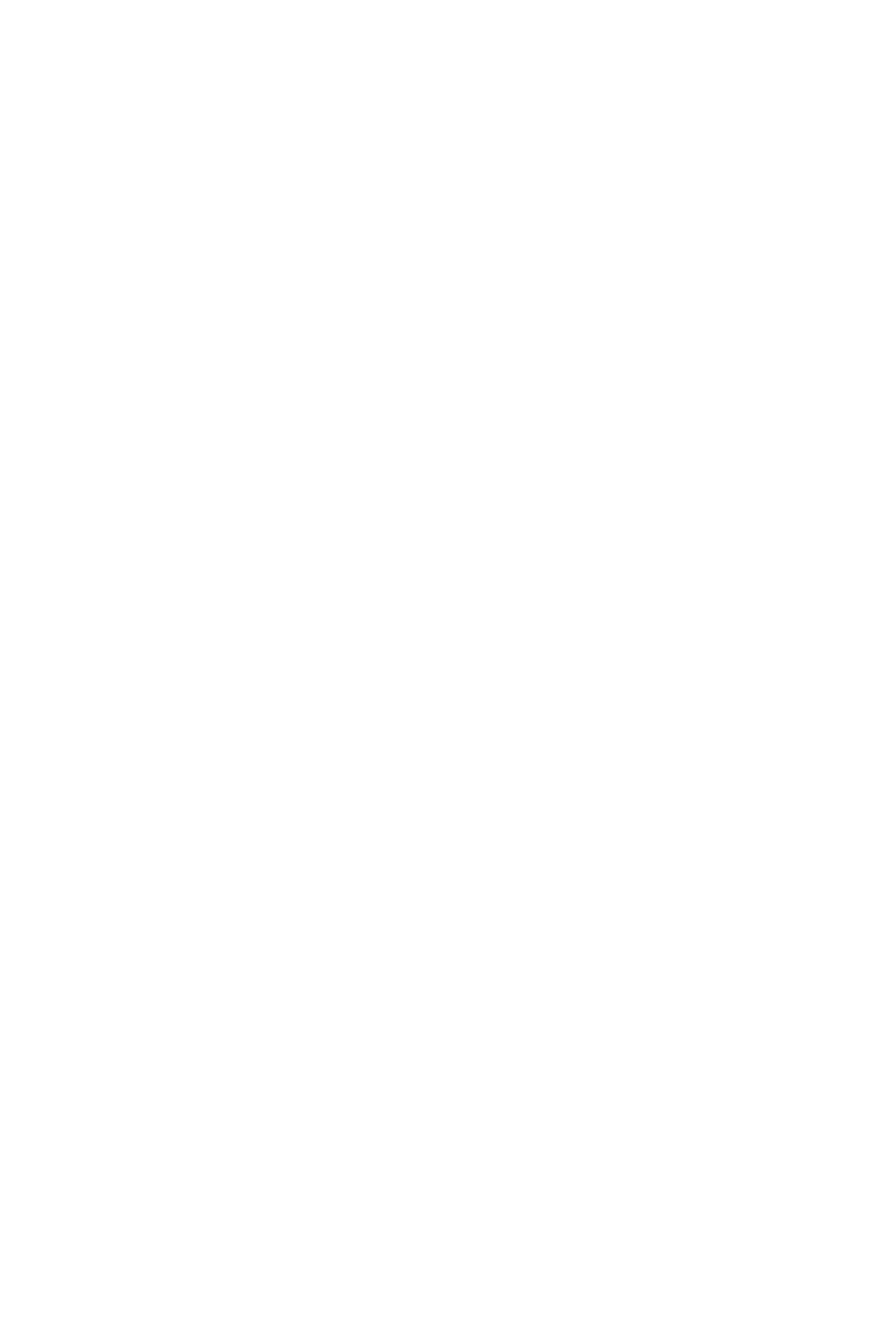
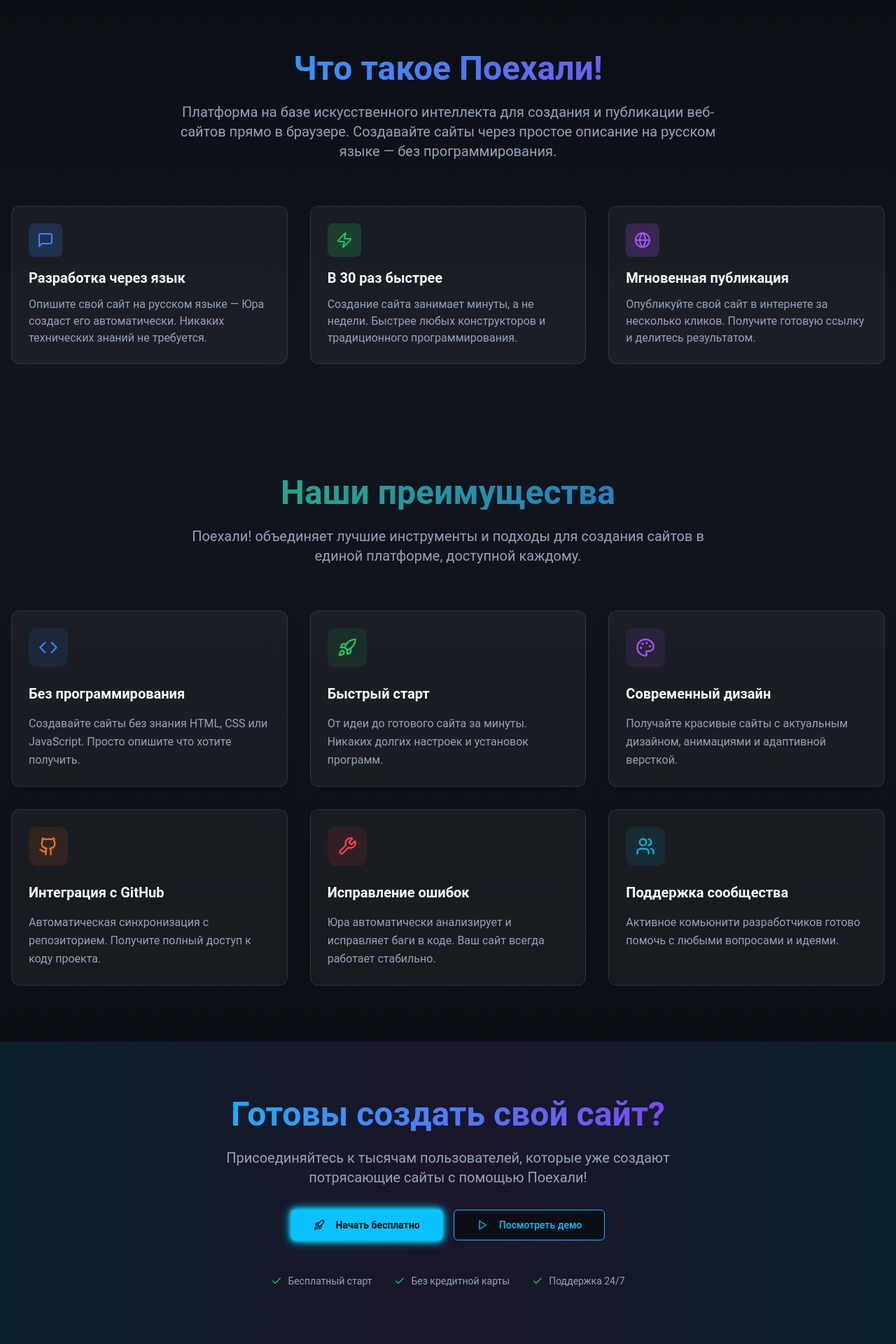
Before and after one commit to pr-poehali-dev/crypto-trader-assistant, a React (Vite) app: page / in a window 1280 px wide. Shown: the part 806-2726 px from the top of the page at 70% size. Before the commit the page ends 800 px from the top, so only its background shows below. Built offline with nearby package versions, Linux system fonts and the light colour scheme.

Commit message:
feat: add main page with service description

```diff
--- /dev/null
+++ b/src/components/Advantages.tsx
@@ -0,0 +1,96 @@
+import Icon from "@/components/ui/icon";
+
+const Advantages = () => {
+  const advantages = [
+    {
+      icon: "Code",
+      title: "Без программирования",
+      description:
+        "Создавайте сайты без знания HTML, CSS или JavaScript. Просто опишите что хотите получить.",
+      color: "text-blue-500",
+      bgColor: "bg-blue-500/10",
+    },
+    {
+      icon: "Rocket",
+      title: "Быстрый старт",
+      description:
+        "От идеи до готового сайта за минуты. Никаких долгих настроек и установок программ.",
+      color: "text-green-500",
+      bgColor: "bg-green-500/10",
+    },
+    {
+      icon: "Palette",
+      title: "Современный дизайн",
+      description:
+        "Получайте красивые сайты с актуальным дизайном, анимациями и адаптивной версткой.",
+      color: "text-purple-500",
+      bgColor: "bg-purple-500/10",
+    },
+    {
+      icon: "Github",
+      title: "Интеграция с GitHub",
+      description:
+        "Автоматическая синхронизация с репозиторием. Получите полный доступ к коду проекта.",
+      color: "text-orange-500",
+      bgColor: "bg-orange-500/10",
+    },
+    {
+      icon: "Wrench",
+      title: "Исправление ошибок",
+      description:
+        "Юра автоматически анализирует и исправляет баги в коде. Ваш сайт всегда работает стабильно.",
+      color: "text-red-500",
+      bgColor: "bg-red-500/10",
+    },
+    {
+      icon: "Users",
+      title: "Поддержка сообщества",
+      description:
+        "Активное комьюнити разработчиков готово помочь с любыми вопросами и идеями.",
+      color: "text-cyan-500",
+      bgColor: "bg-cyan-500/10",
+    },
+  ];
+
+  return (
+    <section className="py-20 bg-gradient-to-b from-muted/50 to-background">
+      <div className="container mx-auto px-4">
+        <div className="text-center mb-16">
+          <h2 className="text-3xl md:text-5xl font-bold mb-6 bg-gradient-to-r from-green-500 to-blue-600 bg-clip-text text-transparent">
+            Наши преимущества
+          </h2>
+          <p className="text-lg md:text-xl text-muted-foreground max-w-3xl mx-auto">
+            Поехали! объединяет лучшие инструменты и подходы для создания сайтов
+            в единой платформе, доступной каждому.
+          </p>
+        </div>
+
+        <div className="grid md:grid-cols-2 lg:grid-cols-3 gap-8">
+          {advantages.map((advantage, index) => (
+            <div
+              key={index}
+              className="glass-card p-6 hover:scale-105 transition-all duration-300 animate-fade-in"
+              style={{ animationDelay: `${index * 0.1}s` }}
+            >
+              <div
+                className={`w-14 h-14 ${advantage.bgColor} rounded-xl flex items-center justify-center mb-6`}
+              >
+                <Icon
+                  name={advantage.icon}
+                  className={advantage.color}
+                  size={28}
+                />
+              </div>
+              <h3 className="text-xl font-semibold mb-4">{advantage.title}</h3>
+              <p className="text-muted-foreground leading-relaxed">
+                {advantage.description}
+              </p>
+            </div>
+          ))}
+        </div>
+      </div>
+    </section>
+  );
+};
+
+export default Advantages;
--- /dev/null
+++ b/src/components/CallToAction.tsx
@@ -0,0 +1,56 @@
+import { Button } from "@/components/ui/button";
+import Icon from "@/components/ui/icon";
+
+const CallToAction = () => {
+  return (
+    <section className="py-20 bg-gradient-to-r from-primary/10 via-purple-500/10 to-primary/10">
+      <div className="container mx-auto px-4 text-center">
+        <div className="max-w-4xl mx-auto">
+          <h2 className="text-3xl md:text-5xl font-bold mb-6 bg-gradient-to-r from-primary to-purple-600 bg-clip-text text-transparent">
+            Готовы создать свой сайт?
+          </h2>
+          <p className="text-lg md:text-xl text-muted-foreground mb-8 max-w-2xl mx-auto">
+            Присоединяйтесь к тысячам пользователей, которые уже создают
+            потрясающие сайты с помощью Поехали!
+          </p>
+
+          <div className="flex flex-col sm:flex-row gap-4 justify-center items-center mb-12">
+            <Button
+              size="lg"
+              className="bg-primary hover:bg-primary/90 text-primary-foreground font-semibold px-8 py-4 animate-pulse-neon"
+            >
+              <Icon name="Rocket" className="mr-2" />
+              Начать бесплатно
+            </Button>
+
+            <Button
+              variant="outline"
+              size="lg"
+              className="border-primary text-primary hover:bg-primary/10 px-8 py-4"
+            >
+              <Icon name="Play" className="mr-2" />
+              Посмотреть демо
+            </Button>
+          </div>
+
+          <div className="flex flex-wrap justify-center gap-8 text-sm text-muted-foreground">
+            <div className="flex items-center">
+              <Icon name="Check" className="text-green-500 mr-2" size={16} />
+              Бесплатный старт
+            </div>
+            <div className="flex items-center">
+              <Icon name="Check" className="text-green-500 mr-2" size={16} />
+              Без кредитной карты
+            </div>
+            <div className="flex items-center">
+              <Icon name="Check" className="text-green-500 mr-2" size={16} />
+              Поддержка 24/7
+            </div>
+          </div>
+        </div>
+      </div>
+    </section>
+  );
+};
+
+export default CallToAction;
--- /dev/null
+++ b/src/components/ServiceDescription.tsx
@@ -0,0 +1,62 @@
+import Icon from "@/components/ui/icon";
+import { Button } from "@/components/ui/button";
+
+const ServiceDescription = () => {
+  return (
+    <section className="py-20 bg-gradient-to-b from-background to-muted/50">
+      <div className="container mx-auto px-4">
+        <div className="text-center mb-16">
+          <h2 className="text-3xl md:text-5xl font-bold mb-6 bg-gradient-to-r from-primary to-purple-600 bg-clip-text text-transparent">
+            Что такое Поехали!
+          </h2>
+          <p className="text-lg md:text-xl text-muted-foreground max-w-3xl mx-auto">
+            Платформа на базе искусственного интеллекта для создания и
+            публикации веб-сайтов прямо в браузере. Создавайте сайты через
+            простое описание на русском языке — без программирования.
+          </p>
+        </div>
+
+        <div className="grid md:grid-cols-2 lg:grid-cols-3 gap-8">
+          <div className="glass-card p-6 hover:scale-105 transition-transform duration-300">
+            <div className="w-12 h-12 bg-blue-500/20 rounded-lg flex items-center justify-center mb-4">
+              <Icon name="MessageSquare" className="text-blue-500" size={24} />
+            </div>
+            <h3 className="text-xl font-semibold mb-3">
+              Разработка через язык
+            </h3>
+            <p className="text-muted-foreground">
+              Опишите свой сайт на русском языке — Юра создаст его
+              автоматически. Никаких технических знаний не требуется.
+            </p>
+          </div>
+
+          <div className="glass-card p-6 hover:scale-105 transition-transform duration-300">
+            <div className="w-12 h-12 bg-green-500/20 rounded-lg flex items-center justify-center mb-4">
+              <Icon name="Zap" className="text-green-500" size={24} />
+            </div>
+            <h3 className="text-xl font-semibold mb-3">В 30 раз быстрее</h3>
+            <p className="text-muted-foreground">
+              Создание сайта занимает минуты, а не недели. Быстрее любых
+              конструкторов и традиционного программирования.
+            </p>
+          </div>
+
+          <div className="glass-card p-6 hover:scale-105 transition-transform duration-300">
+            <div className="w-12 h-12 bg-purple-500/20 rounded-lg flex items-center justify-center mb-4">
+              <Icon name="Globe" className="text-purple-500" size={24} />
+            </div>
+            <h3 className="text-xl font-semibold mb-3">
+              Мгновенная публикация
+            </h3>
+            <p className="text-muted-foreground">
+              Опубликуйте свой сайт в интернете за несколько кликов. Получите
+              готовую ссылку и делитесь результатом.
+            </p>
+          </div>
+        </div>
+      </div>
+    </section>
+  );
+};
+
+export default ServiceDescription;
--- a/src/pages/Index.tsx
+++ b/src/pages/Index.tsx
@@ -1,5 +1,8 @@
 import { useState } from "react";
 import Hero from "@/components/Hero";
+import ServiceDescription from "@/components/ServiceDescription";
+import Advantages from "@/components/Advantages";
+import CallToAction from "@/components/CallToAction";
 import AuthModal from "@/components/AuthModal";
 
 const Index = () => {
@@ -8,6 +11,9 @@ const Index = () => {
   return (
     <div className="min-h-screen bg-background">
       <Hero onAuthClick={() => setShowAuthModal(true)} />
+      <ServiceDescription />
+      <Advantages />
+      <CallToAction />
       <AuthModal
         isOpen={showAuthModal}
         onClose={() => setShowAuthModal(false)}
```
Also changed, not shown: 1 other file (tests, documents, lock files or other folders).
